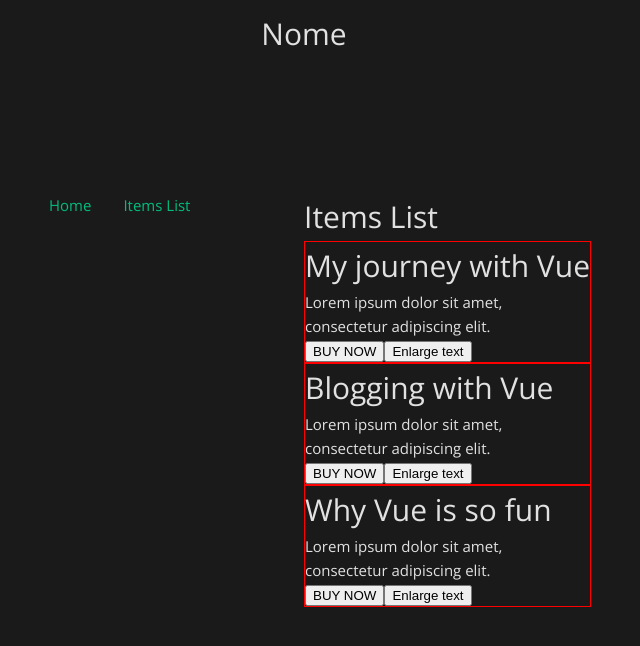
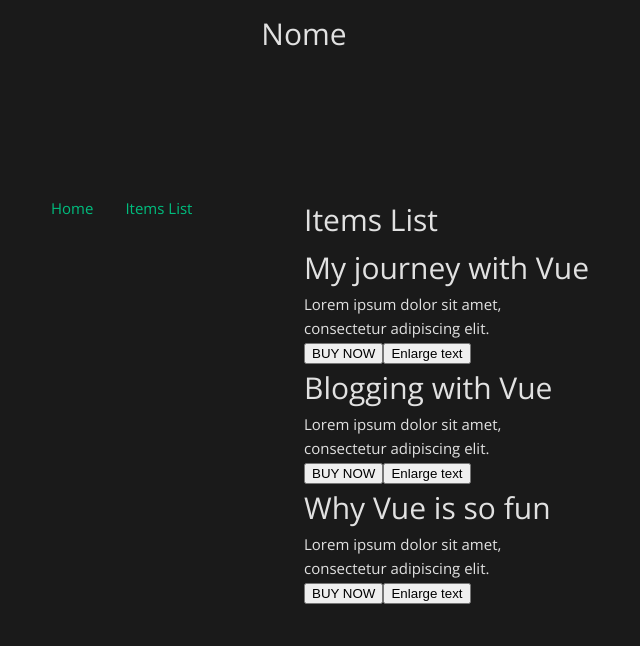
Before and after one commit to KevinADemetro/vue, a Vue app: page /items in a window 1280 px wide. Shown: the top 646 px of the page, without its empty margins (336-976 px from the left). Built offline with nearby package versions, Linux system fonts and the light colour scheme.

Commit message:
Limpando o código e criando componente para o side menu

```diff
--- a/src/components/Item.vue
+++ b/src/components/Item.vue
@@ -14,12 +14,4 @@
 </template>
 
 <style scoped>
-.container{
-    border: 1px solid red;
-    background-color: #1a1a1a;
-    color: #e1e1e1;
-}
-#app{
-    background-color: #1a1a1a;
-}
 </style>
```
Also changed, not shown: src/components/SideMenu.vue (added, +7 -0 lines).
